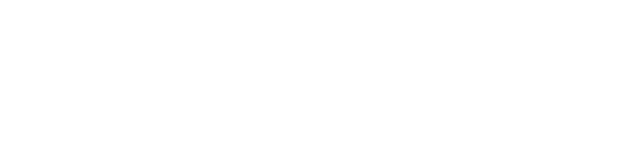
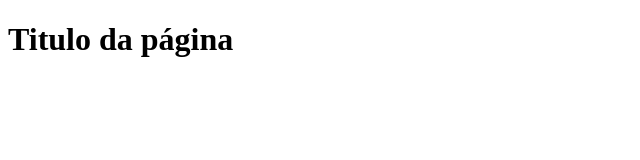
Before and after one commit to luyvid/Portfolio, a plain HTML site: page index.html in a window 1280 px wide. Shown: the whole page, without its empty margins (0-640 px from the left). Drawn offline with Linux system fonts and the light colour scheme.

Commit message:
Alterei meu arquivo index.html

```diff
--- a/index.html
+++ b/index.html
@@ -6,6 +6,6 @@
     <title>Portfolio</title>
 </head>
 <body>
-
+    <h1>Titulo da página</h1>
 </body>
 </html>
```
